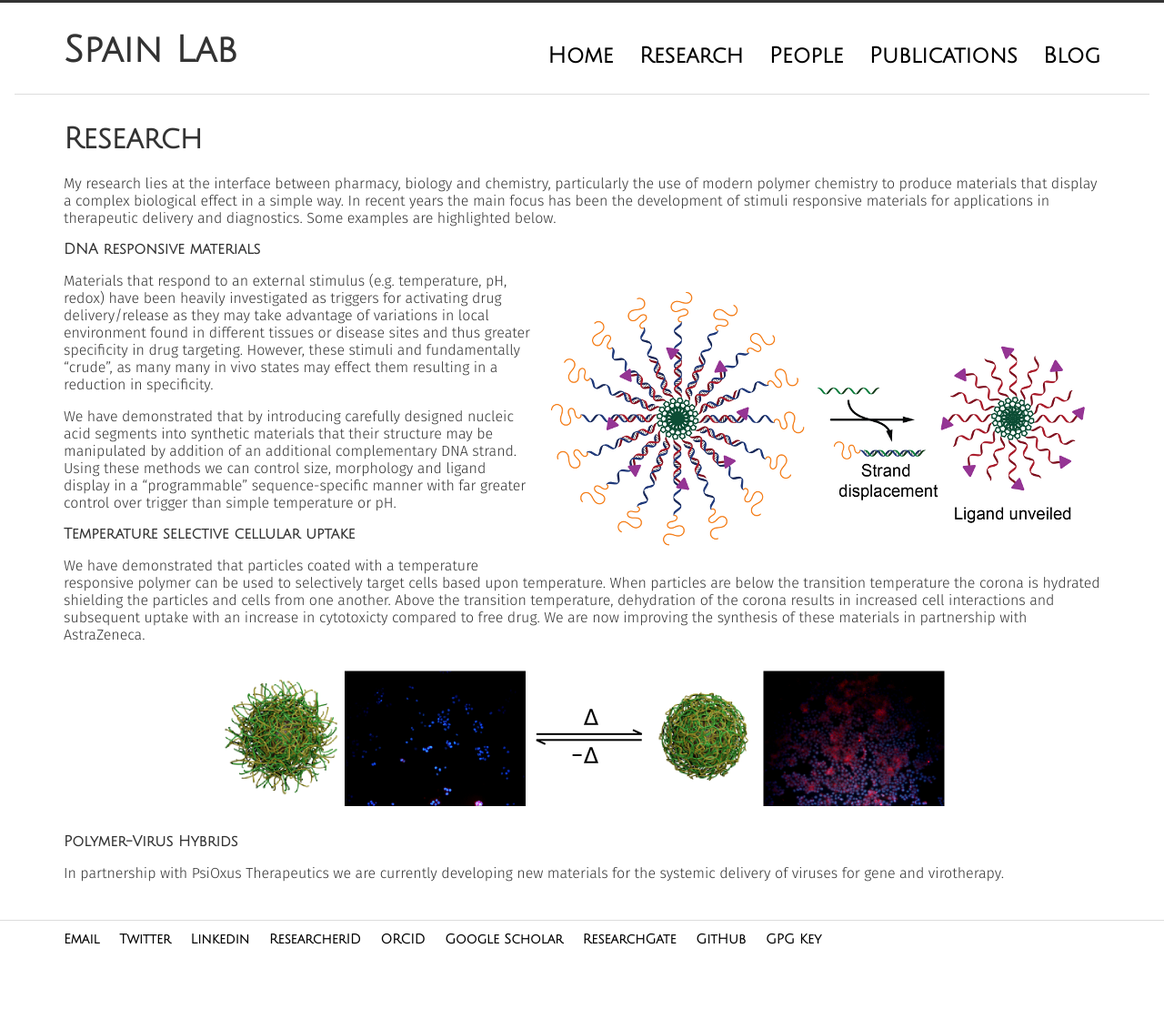
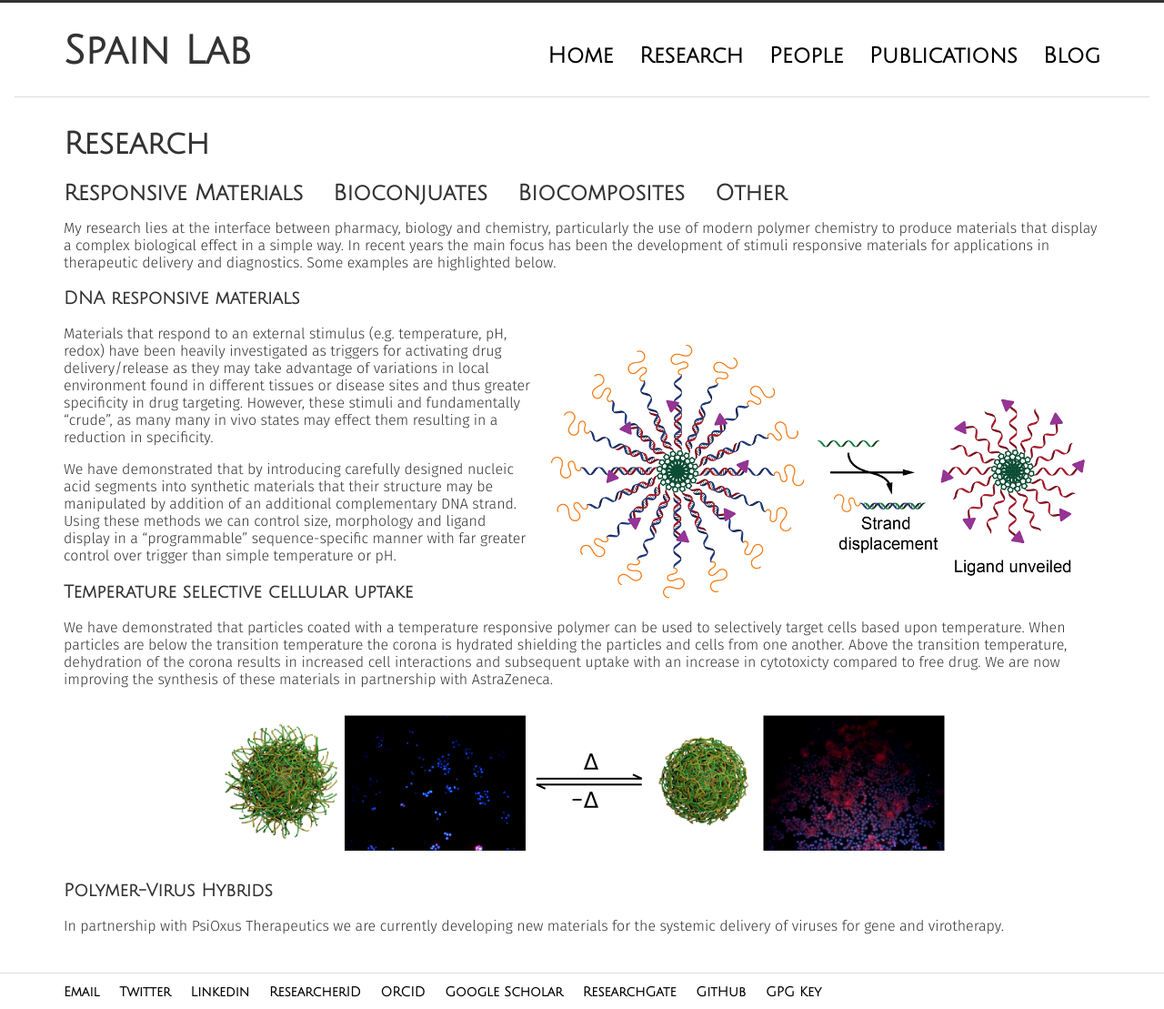
Before and after one commit to sebspain/sebspain.github.io, a Jekyll site: the page built from research/index.md, in a window 1280 px wide. Shown: the whole page at 91% size. Built offline with Jekyll 4.4.1, drawn with Linux system fonts in a browser that asks for light colours; Markdown is read by kramdown in place of the engine named in the settings; before the commit the page ends 1051 px from its top, so only the background shows below that.

Commit message:
started updated research page

```diff
--- a/css/style.css
+++ b/css/style.css
@@ -41,29 +41,29 @@ h1, h2, h3, h4 {
     font-family: "Julius Sans One", sans-serif;
 }
 h1 {
-    font-size: 2em;
+    font-size: 2.1em;
 }
 
 h2 {
-    font-size: 1.5em;
+    font-size: 1.6em;
 }
 
 h3 {
-    font-size: 1em;
+    font-size: 1.2em;
 }
 
 h4 {
-    font-size: 1em
+    font-size: 1em;
 }
 
 h1.header {
     font-weight: bold;
-    font-size: 2.5em;
+    font-size: 2.7em;
     margin: 20px 0 0 0;
 }
 
 h3 a {
-    font-size: 1em;
+    font-size: 1.2em;
     font-weight: bold;
 }
 /*layout*/
@@ -111,6 +111,17 @@ nav.bottomnav a {
     margin-right: 1.2em;
 }
 
+nav.pagenav a:hover {
+    border-bottom: 2px solid #bbb;
+}
+
+nav.pagenav a {
+    font-weight: 600;
+    font-family: "Julius Sans One", sans-serif;
+    font-size: 1.5em;
+    color: #333;
+    margin-right: 1.2em;
+}
 /*Lists*/
 /*Blog Post List*/
 ul.posts {
--- a/research/index.md
+++ b/research/index.md
@@ -2,6 +2,15 @@
 layout: page
 title: Research
 ---
+
+<nav class="pagenav">
+    <a href="#">Responsive Materials</a>
+    <a href="#">Bioconjuates</a>
+    <a href="#">Biocomposites</a>
+    <a href="#">Other</a>
+</nav>
+
+
 My research lies at the interface between pharmacy, biology and chemistry, particularly the use of modern polymer chemistry to produce materials that display a complex biological effect in a simple way. In recent years the main focus has been the development of stimuli responsive materials for applications in therapeutic delivery and diagnostics. Some examples are highlighted below.
 
 ###DNA responsive materials
```
